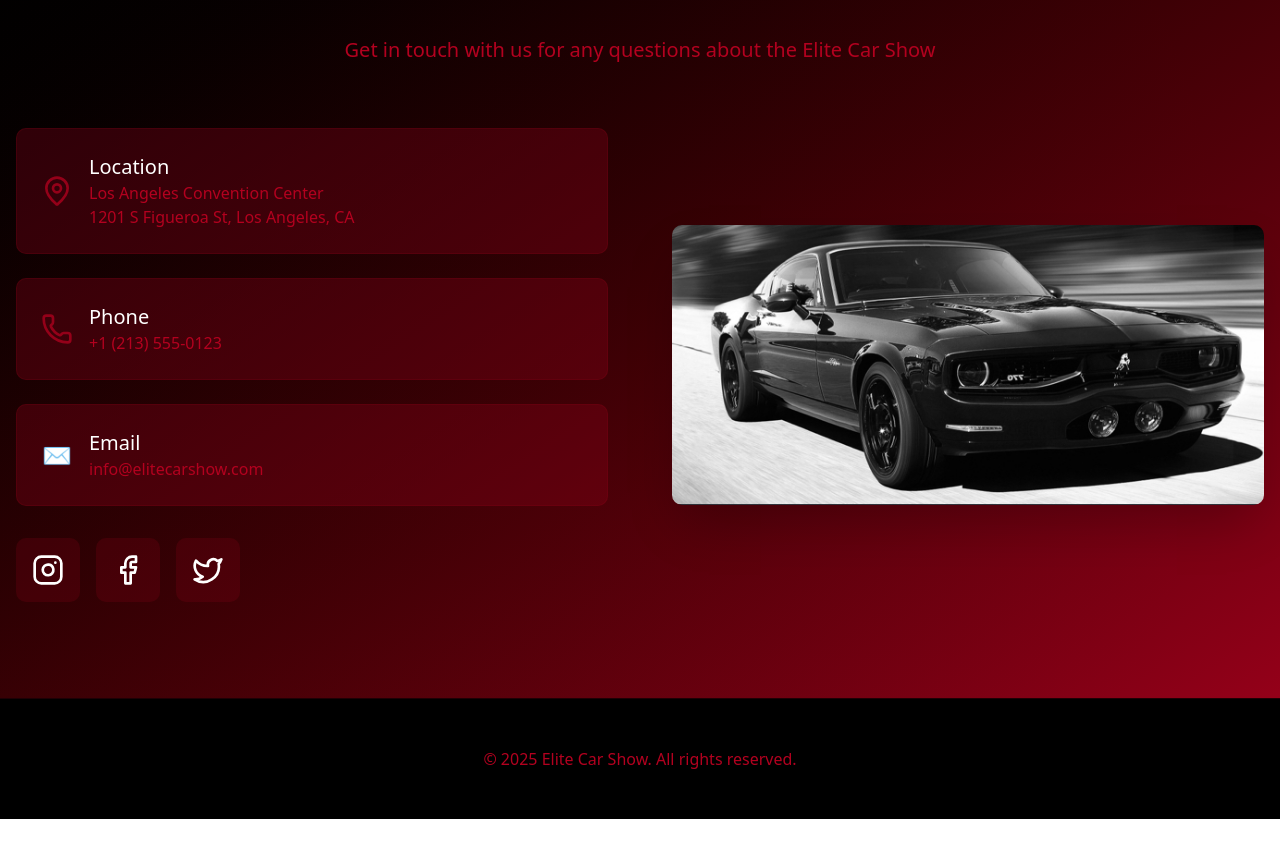
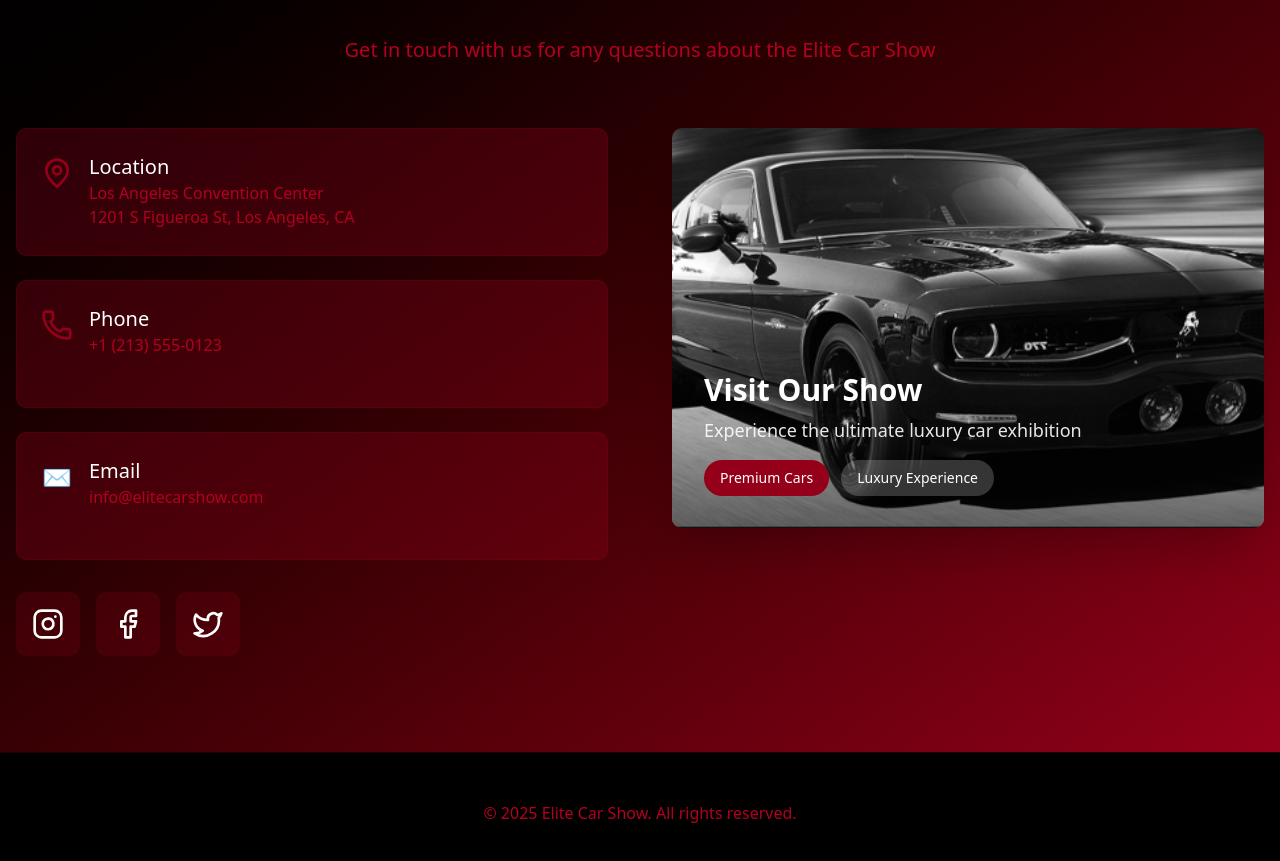
Before and after one commit to AliZok/car-show, a Next.js app: page / in a window 1280 px wide. Shown: the part 1740-2601 px from the top of the page. Before the commit the page ends 2559 px from the top, so only its background shows below. Built offline with nearby package versions, Linux system fonts and the light colour scheme.

Commit message:
fuck yes

```diff
--- a/app/page.tsx
+++ b/app/page.tsx
@@ -254,29 +254,29 @@ export default function Page() {
             </p>
           </div>
 
-          <div className="grid md:grid-cols-2 gap-16 items-center">
-            <div className="space-y-8">
+          <div className="grid md:grid-cols-2 gap-16 items-start">
+            <div className="space-y-8 h-full flex flex-col justify-between">
               <div className="space-y-6">
-                <div className="flex items-center gap-4 p-6 bg-[#940019]/30 rounded-lg border border-[#940019]/20 hover:border-[#940019]/40 transition-all duration-500 hover:scale-105 hover:shadow-lg hover:shadow-[#940019]/25 animate-slide-in-left">
-                  <MapPin className="w-8 h-8 text-[#940019]" />
-                  <div>
+                <div className="flex items-start gap-4 p-6 bg-[#940019]/30 rounded-lg border border-[#940019]/20 hover:border-[#940019]/40 transition-all duration-500 hover:scale-105 hover:shadow-lg hover:shadow-[#940019]/25 animate-slide-in-left h-32">
+                  <MapPin className="w-8 h-8 text-[#940019] mt-1" />
+                  <div className="flex-1">
                     <div className="font-medium text-xl">Location</div>
                     <div className="text-[#b3001f]">Los Angeles Convention Center</div>
                     <div className="text-[#b3001f]">1201 S Figueroa St, Los Angeles, CA</div>
                   </div>
                 </div>
-                <div className="flex items-center gap-4 p-6 bg-[#940019]/30 rounded-lg border border-[#940019]/20 hover:border-[#940019]/40 transition-all duration-500 hover:scale-105 hover:shadow-lg hover:shadow-[#940019]/25 animate-slide-in-left" style={{ animationDelay: '0.1s' }}>
-                  <Phone className="w-8 h-8 text-[#940019]" />
-                  <div>
+                <div className="flex items-start gap-4 p-6 bg-[#940019]/30 rounded-lg border border-[#940019]/20 hover:border-[#940019]/40 transition-all duration-500 hover:scale-105 hover:shadow-lg hover:shadow-[#940019]/25 animate-slide-in-left h-32" style={{ animationDelay: '0.1s' }}>
+                  <Phone className="w-8 h-8 text-[#940019] mt-1" />
+                  <div className="flex-1">
                     <div className="font-medium text-xl">Phone</div>
                     <div className="text-[#b3001f]">+1 (213) 555-0123</div>
                   </div>
                 </div>
-                <div className="flex items-center gap-4 p-6 bg-[#940019]/30 rounded-lg border border-[#940019]/20 hover:border-[#940019]/40 transition-all duration-500 hover:scale-105 hover:shadow-lg hover:shadow-[#940019]/25 animate-slide-in-left" style={{ animationDelay: '0.2s' }}>
-                  <div className="w-8 h-8 text-[#940019] flex items-center justify-center">
+                <div className="flex items-start gap-4 p-6 bg-[#940019]/30 rounded-lg border border-[#940019]/20 hover:border-[#940019]/40 transition-all duration-500 hover:scale-105 hover:shadow-lg hover:shadow-[#940019]/25 animate-slide-in-left h-32" style={{ animationDelay: '0.2s' }}>
+                  <div className="w-8 h-8 text-[#940019] flex items-center justify-center mt-1">
                     <span className="text-2xl">✉</span>
                   </div>
-                  <div>
+                  <div className="flex-1">
                     <div className="font-medium text-xl">Email</div>
                     <div className="text-[#b3001f]">info@elitecarshow.com</div>
                   </div>
@@ -296,14 +296,35 @@ export default function Page() {
               </div>
             </div>
 
-            <div className="relative animate-slide-in-right">
+            <div className="relative animate-slide-in-right h-[400px]">
               <Image
                 src="/images/1FDF780E-789E-42C8-9C51-5B91D8FCD7D2.jpeg"
                 alt="Contact Us"
                 width={600}
                 height={400}
-                className="rounded-lg shadow-2xl hover:scale-105 transition-transform duration-500"
+                className="rounded-lg shadow-2xl hover:scale-105 transition-transform duration-500 w-full h-full object-cover"
               />
+              {/* Animated Text Overlay */}
+              <div className="absolute inset-0 bg-gradient-to-t from-black/60 via-transparent to-transparent rounded-lg flex items-end">
+                <div className="p-8 w-full">
+                  <div className="text-white space-y-2">
+                    <h3 className="text-3xl font-bold animate-fade-in-up" style={{ animationDelay: '0.5s' }}>
+                      Visit Our Show
+                    </h3>
+                    <p className="text-lg opacity-90 animate-fade-in-up" style={{ animationDelay: '0.7s' }}>
+                      Experience the ultimate luxury car exhibition
+                    </p>
+                    <div className="flex gap-3 mt-4">
+                      <span className="px-4 py-2 bg-[#940019] text-white rounded-full text-sm font-medium animate-fade-in-up" style={{ animationDelay: '0.9s' }}>
+                        Premium Cars
+                      </span>
+                      <span className="px-4 py-2 bg-white/20 text-white rounded-full text-sm font-medium animate-fade-in-up" style={{ animationDelay: '1.1s' }}>
+                        Luxury Experience
+                      </span>
+                    </div>
+                  </div>
+                </div>
+              </div>
             </div>
           </div>
         </div>
```
